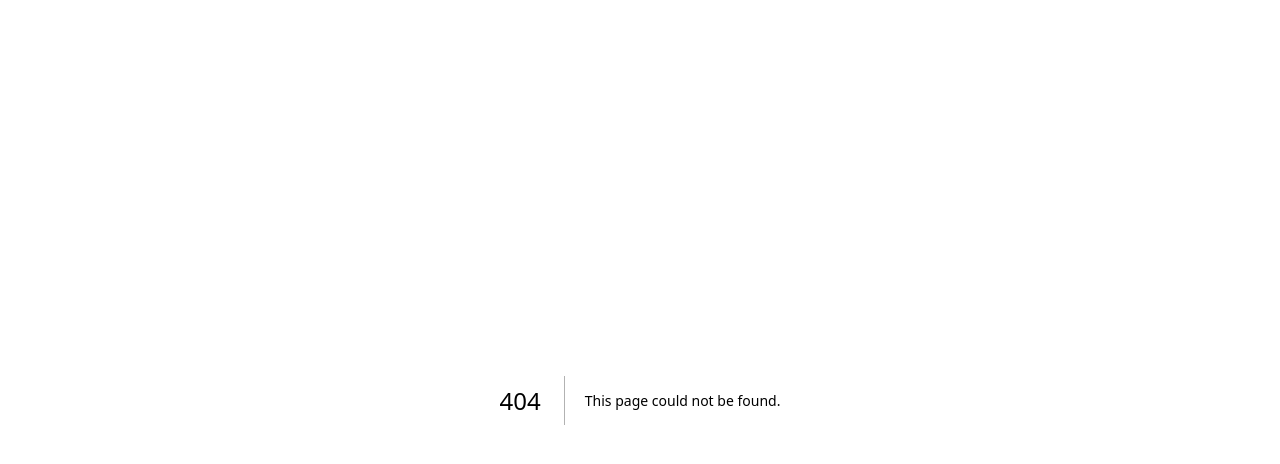
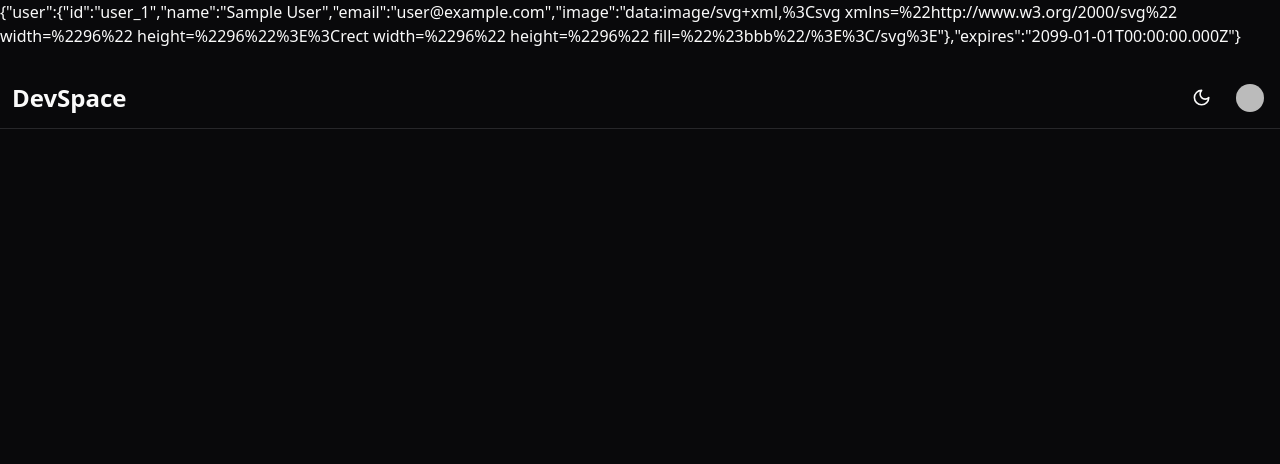
Before and after one commit to tsahil01/webBox, a Next.js app: page /boxes in a window 1280 px wide. Before the commit this address had no page. Shown: the top 464 px of the page. Built offline with nearby package versions, Linux system fonts and the light colour scheme; no server answers; sample sign-in values are in the browser's storage.

Commit message:
add /boxes

```diff
--- /dev/null
+++ b/src/app/boxes/page.tsx
@@ -0,0 +1,39 @@
+"use client";
+
+import { Navbar } from "@/components/navbar";
+import { signIn, signOut, useSession } from "next-auth/react";
+import { motion } from "framer-motion";
+import { useRouter } from "next/navigation";
+
+export default function Page() {
+  const { data: session, status } = useSession();
+  const router = useRouter();
+
+  if(session == null){
+    router.push('/')
+  }
+
+  const containerVariants = {
+    hidden: { opacity: 0 },
+    visible: {
+      opacity: 1,
+      transition: {
+        staggerChildren: 0.2,
+        delayChildren: 0.3,
+      },
+    },
+  };
+
+  return (
+    <motion.div
+      className="flex flex-col justify-center mx-auto gap-5"
+      initial="hidden"
+      animate="visible"
+      variants={containerVariants}
+    >
+      {JSON.stringify(session)}
+      <Navbar />
+
+    </motion.div>
+  );
+}
--- a/src/app/page.tsx
+++ b/src/app/page.tsx
@@ -2,8 +2,6 @@
 
 import { Navbar } from "@/components/navbar";
 import { Button } from "@/components/ui/button";
-import { createContainer } from "@/config/docker";
-import { getServerSession } from "next-auth";
 import { signIn, signOut, useSession } from "next-auth/react";
 import { motion } from "framer-motion";
 import { ChevronRight } from "lucide-react";
@@ -12,9 +10,14 @@ import { VideoComponent } from "@/components/YTcomponent";
 import Features from "@/components/Features";
 import { JoinNow } from "@/components/JoinNow";
 import { Footer } from "@/components/Footer";
+import { useRouter } from "next/navigation";
 
 export default function Home() {
   const { data: session, status } = useSession();
+  const router = useRouter();
+  if (session != null) {
+    router.push("/boxes");
+  }
 
   const containerVariants = {
     hidden: { opacity: 0 },
@@ -46,6 +49,7 @@ export default function Home() {
       animate="visible"
       variants={containerVariants}
     >
+      {JSON.stringify(session)}
       <Navbar />
       <motion.div
         className="flex flex-col my-9 mb-5 gap-5 justify-center md:mx-6"
@@ -86,7 +90,14 @@ export default function Home() {
         variants={itemVariants}
       >
         <motion.div whileHover={{ scale: 1.05 }} whileTap={{ scale: 0.95 }}>
-          <Button className="text-xl p-6 my-auto gap-1 mx-auto inline-flex h-12 animate-shimmer items-center justify-center rounded-md border border-slate-800 bg-[linear-gradient(110deg,#000103,45%,#1e2631,55%,#000103)] bg-[length:200%_100%] px-6 font-medium text-slate-200 transition-colors focus:outline-none focus:ring-2 focus:ring-slate-400 focus:ring-offset-2 focus:ring-offset-slate-50">
+          <Button
+            onClick={async () => {
+              if (status !== "authenticated") {
+                signIn("credentials");
+              }
+            }}
+            className="text-xl p-6 my-auto gap-1 mx-auto inline-flex h-12 animate-shimmer items-center justify-center rounded-md border border-slate-800 bg-[linear-gradient(110deg,#000103,45%,#1e2631,55%,#000103)] bg-[length:200%_100%] px-6 font-medium text-slate-200 transition-colors focus:outline-none focus:ring-2 focus:ring-slate-400 focus:ring-offset-2 focus:ring-offset-slate-50"
+          >
             {status !== "authenticated" && (
               <>
                 Try Demo <ChevronRight />{" "}
```
